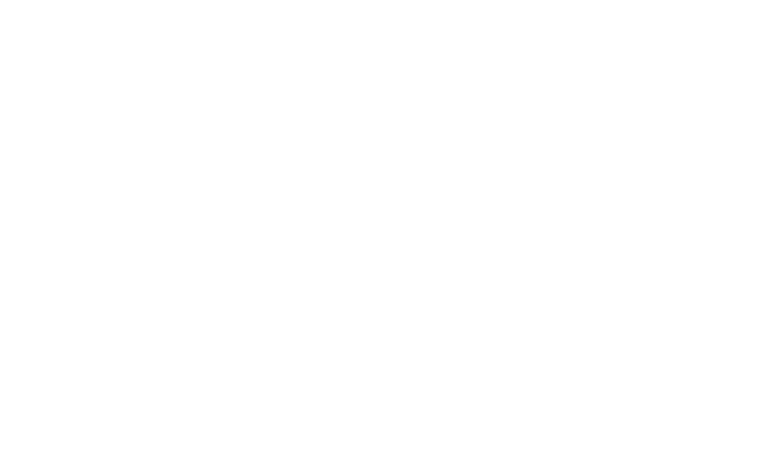
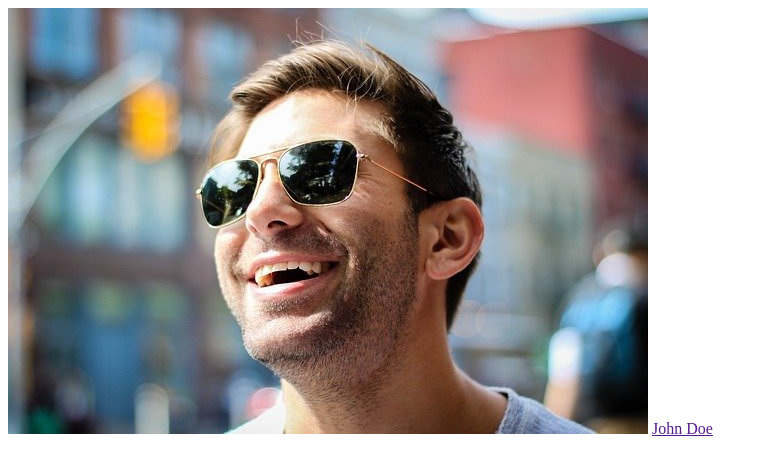
Before and after one commit to erwinnahue/link-bio, a plain HTML site: page index.html in a window 1280 px wide. Shown: the whole page, without its empty margins (0-768 px from the left). Drawn offline with Linux system fonts and the light colour scheme.

Commit message:
Update index.html

```diff
--- a/index.html
+++ b/index.html
@@ -9,7 +9,8 @@
     <link rel="icon" href="/assets/images/favicon.ico" type="image/x-icon"/>
 </head>
 <body>
-<img src="" alt="">
+<img id="userimage" src="/assets/images/userimage.jpg" alt="Imagen de Perfil">
+<a href="">John Doe</a>
     <div></div>
 </body>
 </html>
```
Also changed, not shown: assets/images/userimage.jpg (added).
